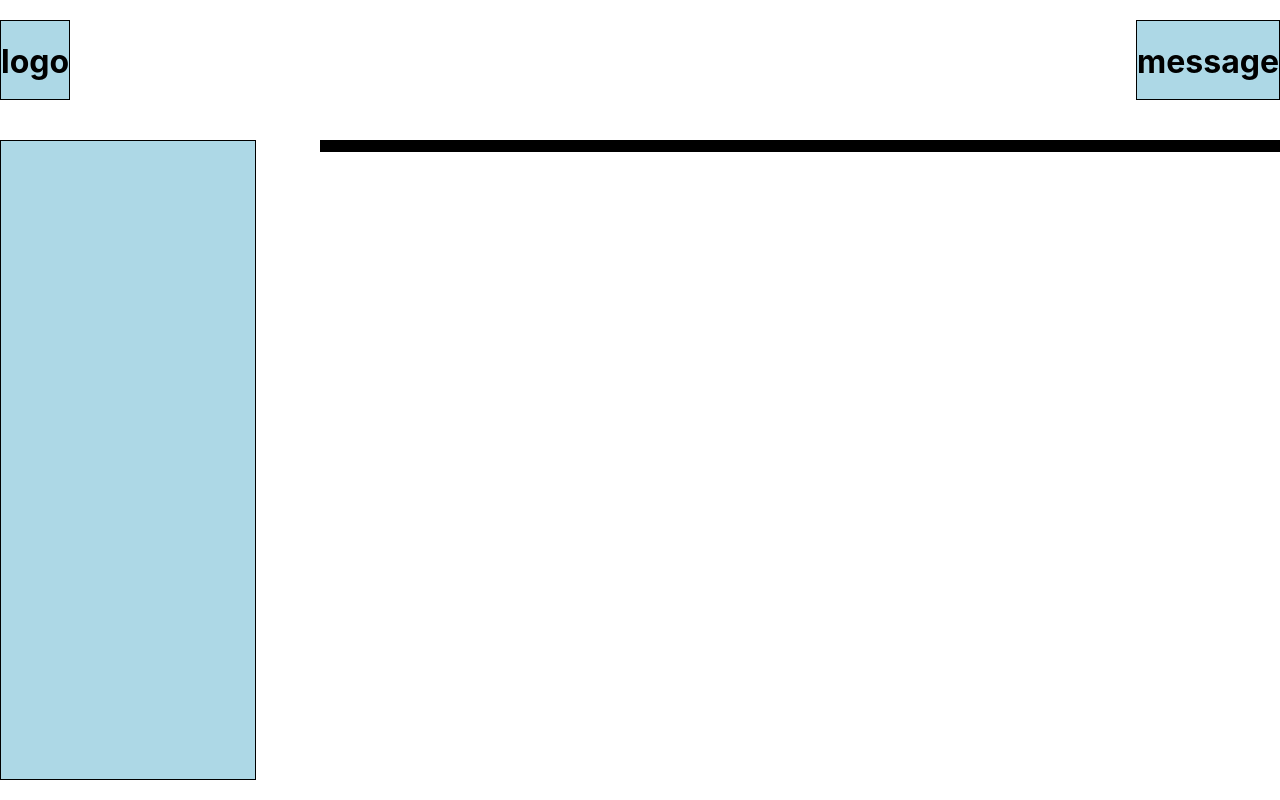
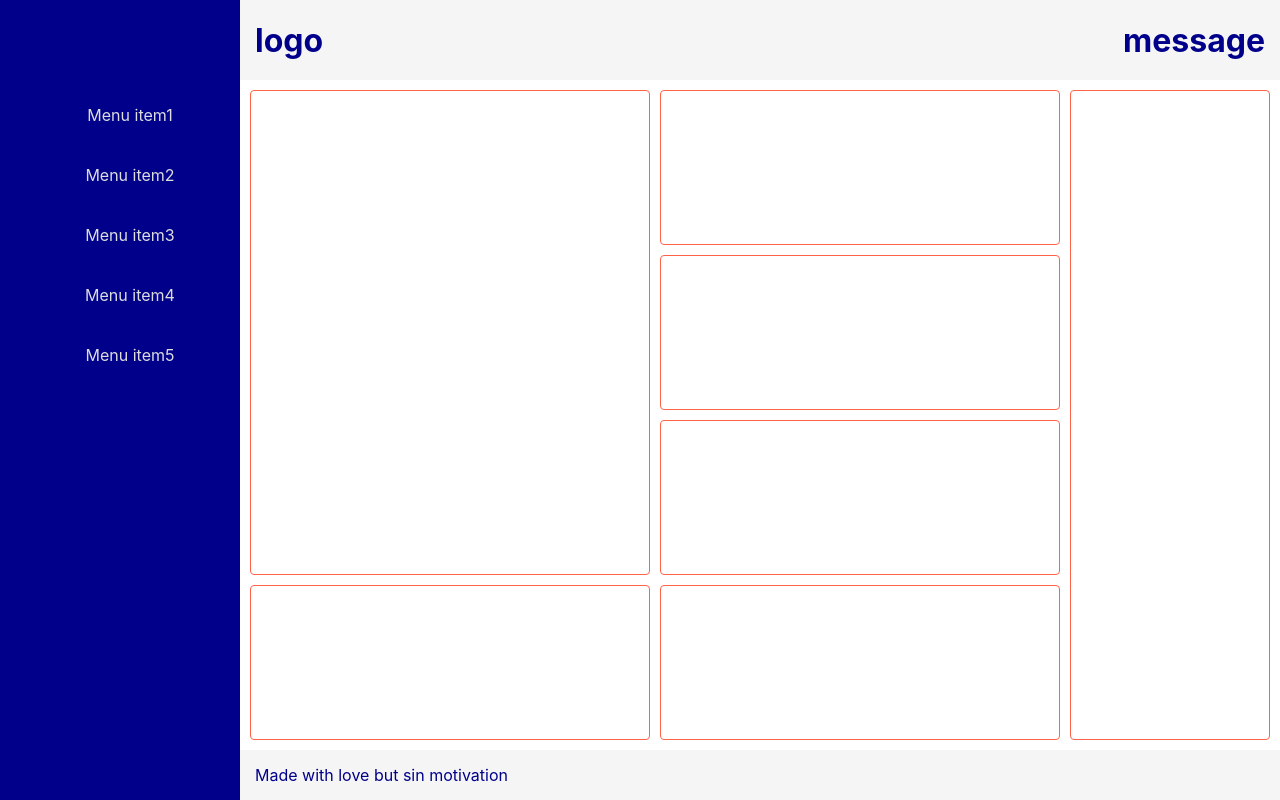
Before and after one commit to Anthony31400/doc-lana, a React (Create React App) app: page / in a window 1280 px wide. Built offline with nearby package versions, Linux system fonts and the light colour scheme.

Commit message:
Template grid dashboard

```diff
--- a/src/components/GlobalContaineur.jsx
+++ b/src/components/GlobalContaineur.jsx
@@ -4,30 +4,55 @@ import './globalContainer.css';
 class GlobalContaineur extends Component {
   constructor(props) {
     super(props);
-    this.state = {};
+    this.state = {
+      isActive: false
+    };
+    this.handlemenu = this.handlemenu.bind(this);
+  }
+
+  handlemenu() {
+    const { isActive } = this.state;
+    this.setState({ isActive: !isActive });
   }
 
   render() {
+    const { isActive } = this.state;
     return (
-      <div className="flex global">
-        <div className="header flex">
-          <div className="logo color">
+      <div className="grid-container">
+        <button className="menu-icon" onClick={this.handlemenu}>
+          menu
+        </button>
+        <div className="header">
+          <div className="logo">
             <h1>logo</h1>
           </div>
-          <div className="welcome color">
+          <div className="welcome">
             <h1>message</h1>
           </div>
         </div>
-        <div className="main flex">
-          <div className="menu color" />
-          <div className="dashboard grid">
-            <div className="prescription color" />
-            <div className="rdv color" />
-            <div className="commandes color" />
-            <div className="medecin color" />
-            <div className="messagerie color" />
-            <div className="robot color" />
+        <div className={isActive ? 'aside active' : 'aside'}>
+          <div class="aside_close-icon">
+            <button onClick={this.handlemenu}>&times;</button>
           </div>
+          <ul class="aside_list">
+            <li class="aside_list-item">Menu item1</li>
+            <li class="aside_list-item">Menu item2</li>
+            <li class="aside_list-item">Menu item3</li>
+            <li class="aside_list-item">Menu item4</li>
+            <li class="aside_list-item">Menu item5</li>
+          </ul>
+        </div>
+        <div className="main grid main-cards">
+          <div className="prescription card" />
+          <div className="rdv card" />
+          <div className="commandes card" />
+          <div className="medecin card" />
+          <div className="messagerie card" />
+          <div className="robot card" />
+          <div className="calendar card" />
+        </div>
+        <div className="footer">
+          <p>Made with love but sin motivation</p>
         </div>
       </div>
     );
--- a/src/components/globalContainer.css
+++ b/src/components/globalContainer.css
@@ -2,31 +2,191 @@
   background-color: lightblue;
   border: 1px solid;
 }
-.global {
-  flex-direction: column;
-  justify-content: space-around;
+.menu-icon {
+  position: fixed;
+  display: flex;
+  top: 60px;
+  left: 8px;
+  align-items: center;
+  justify-content: center;
+  z-index: 1;
+  cursor: pointer;
+  color: black;
+}
+.aside_close-icon {
+  position: absolute;
+  visibility: visible;
+  top: 20px;
+  right: 20px;
+  cursor: pointer;
+}
+
+.grid-container {
+  display: grid;
+  grid-template-columns: 1fr;
+  grid-template-rows: 50px 1fr 50px;
+
+  grid-template-areas:
+    'header'
+    'main'
+    'footer';
   height: 100vh;
 }
-.flex {
+
+.header {
+  grid-area: header; /* assigns the grid-area label*/
+  background-color: whitesmoke;
+}
+
+.aside {
+  grid-area: aside;
+  background-color: darkblue;
+}
+
+.main {
+  grid-area: main;
+  background-color: white;
+}
+.footer {
+  grid-area: footer;
+  background-color: whitesmoke;
+}
+.header,
+.footer {
   display: flex;
+  align-items: center;
+  justify-content: space-between;
+  color: darkblue;
+  padding: 0 15px;
 }
-.header {
-  width: 100vw;
-  height: 10vh;
-  justify-content: space-between;
+/*hide by default mobile */
+.aside {
+  display: flex;
+  flex-direction: column;
+  height: 100%;
+  width: 240px;
+  position: fixed;
+  overflow-y: auto;
+  z-index: 2;
+  transform: translateX(-245px); /* pushes the aide bar in the negative x axis ie off scren */
 }
-.main {
-  width: 100vw;
-  height: 80vh;
-  justify-content: space-between;
+.aside.active {
+  transform: translateX(0); /* brings the aside to view port from left */
 }
-.menu {
-  width: 20vw;
-  height: 100%;
-  align-self: flex-end;
+
+.aside_list {
+  padding: 0;
+  margin-top: 85px;
+  list-style-type: none;
 }
-.dashboard {
-  width: 75vw;
-  height: 100%;
-  justify-self: center;
+
+.aside_list-item {
+  padding: 20px 20px 20px 40px;
+  color: #ddd;
 }
+
+.aside_list-item:hover {
+  background-color: royalblue;
+  cursor: pointer;
+}
+
+/* main, cards mobile*/
+.main-cards {
+  margin: 10px;
+  margin-top: 50px;
+  display: grid;
+  grid-template-columns: 1fr;
+  grid-template-rows: auto;
+  grid-template-areas:
+    'card1'
+    'card2'
+    'card3'
+    'card4'
+    'card5'
+    'card6'
+    'card7'; /* change the grid template to stack the main_cards one below the other */
+  grid-gap: 10px;
+}
+.card {
+  padding: 20px;
+  border: 1px solid tomato;
+  border-radius: 4px;
+  color: tomato;
+}
+
+/* Force varying heights to simulate dynamic content */
+.card:first-child {
+  grid-area: card1;
+}
+
+.card:nth-child(2) {
+  grid-area: card2;
+}
+
+.card:nth-child(3) {
+  grid-area: card3;
+}
+.card:nth-child(4) {
+  grid-area: card4;
+}
+.card:nth-child(5) {
+  grid-area: card6;
+}
+.card:nth-child(6) {
+  grid-area: card7;
+  display: none;
+}
+.card:nth-child(7) {
+  grid-area: card5;
+}
+@media only screen and (min-width: 768px) {
+  .grid-container {
+    display: grid; /* applies grid layout affecting it's children */
+    grid-template-columns: 240px 1fr; /* define the number and sizes of columns */
+    grid-template-rows: 80px 1fr 50px; /* defines the number ans sizes of rows*/
+    grid-template-areas:
+      'aside header'
+      'aside main'
+      'aside footer'; /* assigns the labeled grid-area to the grid layout, note there has to be two columns and three rows as per the grid template rows/ columns defined */
+    height: 100vh;
+  }
+  .aside {
+    display: flex;
+    flex-direction: column;
+    position: relative;
+    transform: translateX(0);
+  }
+  .main-cards {
+    margin: 10px;
+    display: grid;
+    grid-template-columns: 2fr 1fr;
+    grid-template-rows: 1fr 1fr 1fr 1fr;
+    grid-template-areas:
+      'card1 card2'
+      'card1 card3'
+      'card1 card4'
+      'card5 card6';
+    grid-gap: 10px;
+  }
+  .aside_close-icon {
+    display: none;
+  }
+}
+@media only screen and (min-width: 1280px) {
+  .main-cards {
+    margin: 10px;
+    display: grid;
+    grid-template-columns: 2fr 2fr 1fr;
+    grid-template-rows: 1fr 1fr 1fr 1fr;
+    grid-template-areas:
+      'card1 card2 card7'
+      'card1 card3 card7'
+      'card1 card4 card7'
+      'card5 card6 card7';
+    grid-gap: 10px;
+  }
+  .card:nth-child(6) {
+    grid-area: card7;
+    display: block;
+  }
+}
```
